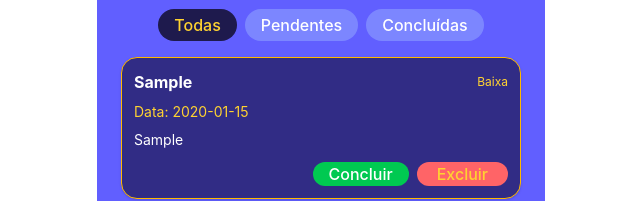
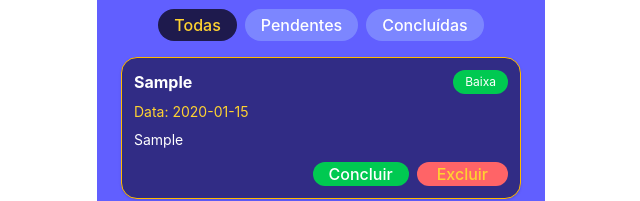
Before and after one commit to enzopereira1701/cp04_listatarefas, a React (Vite) app: page / in a window 1280 px wide. Both pictures are taken after typing "Sample", "2020-01-15", "Sample" into the empty fields and a click on the button "Adicionar". Shown: the part 357-558 px from the top of the page, without its empty margins (319-959 px from the left). Built offline with nearby package versions, Linux system fonts and the light colour scheme.

Commit message:
style: adicionando cores por nivel de prioridade e ajustes visuais

```diff
--- a/src/components/Tarefas.jsx
+++ b/src/components/Tarefas.jsx
@@ -75,6 +75,13 @@ const Tarefas = () => {
         return true; // filtro === "todas"
     })
 
+    // Função que devolve as classes de cor do Tailwind de acordo com a prioridade da tarefa
+    const corPrioridade = (prioridade) => {
+        if (prioridade === "Alta") return "bg-red-500 text-white";
+        if (prioridade === "Média") return "bg-amber-400 text-indigo-950";
+        return "bg-green-500 text-white"; // Baixa
+    }
+
 
   return (
     <div className ='max-w-md mx-auto mt-10 bg-indigo-500 rounded-2xl shadow-indigo-950- border-b-blue-950 p-6' >
@@ -125,12 +132,12 @@ const Tarefas = () => {
         </div>
 
         <ul className='space-y-3'>
-            {/* map percorre o array tarefasFiltradas (não mais o tarefas direto) e desenha um <li> pra cada uma */}
+            {/* map percorre o array tarefasFiltradas e desenha um <li> pra cada tarefa */}
             {tarefasFiltradas.map((tarefa)=>(
                 <li key={tarefa.id} className='flex flex-col gap-2 p-3 bg-indigo-900 border border-amber-400 rounded-2xl shadow-sm hover:bg-indigo-500 transition-colors'>
                     <div className="flex items-center justify-between">
                         <span className={`font-bold text-white ${tarefa.concluida ? "line-through opacity-60" : ""}`}>{tarefa.nome}</span>
-                        <span className="text-xs text-amber-300">{tarefa.prioridade}</span>
+                        <span className={`text-xs px-3 py-1 rounded-2xl ${corPrioridade(tarefa.prioridade)}`}>{tarefa.prioridade}</span>
                     </div>
 
                     {tarefa.data && <span className="text-sm text-amber-300">Data: {tarefa.data}</span>}
```
